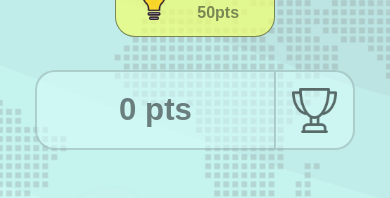
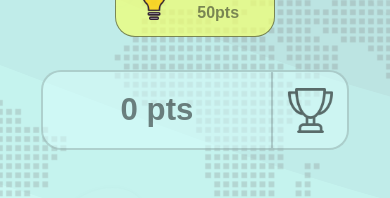
Before and after one commit to alecs007/Capitalizer, a React (Vite) app: page / in a window 390 px wide. Shown: the part 471-669 px from the top of the page. Built offline with nearby package versions, Linux system fonts and the light colour scheme; a web font is replaced by a local one.

Commit message:
Optimized

```diff
--- a/src/components/Footer/Footer.css
+++ b/src/components/Footer/Footer.css
@@ -13,4 +13,5 @@ footer {
   backdrop-filter: blur(0px) saturate(100%);
   -webkit-backdrop-filter: blur(0px) saturate(100%);
   background-color: rgba(214, 252, 250, 0.7);
+  z-index: 1;
 }
--- a/src/components/Header/Header.jsx
+++ b/src/components/Header/Header.jsx
@@ -16,7 +16,7 @@ const Header = () => {
   const settings = {
     dots: false,
     infinite: false,
-    speed: 700,
+    speed: 150,
     slidesToShow: 4,
     slidesToScroll: 1,
     arrows: true,
--- a/src/pages/main_page/MainPage.css
+++ b/src/pages/main_page/MainPage.css
@@ -238,5 +238,6 @@
   .score {
     font-size: 1.3em;
     height: 5vh;
+    aspect-ratio: 3.85/1;
   }
 }
```
